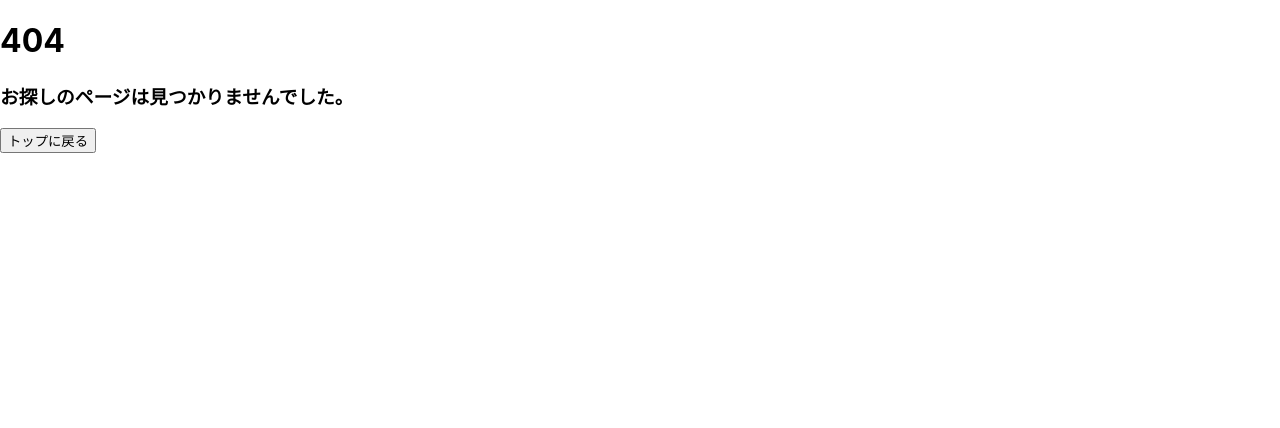
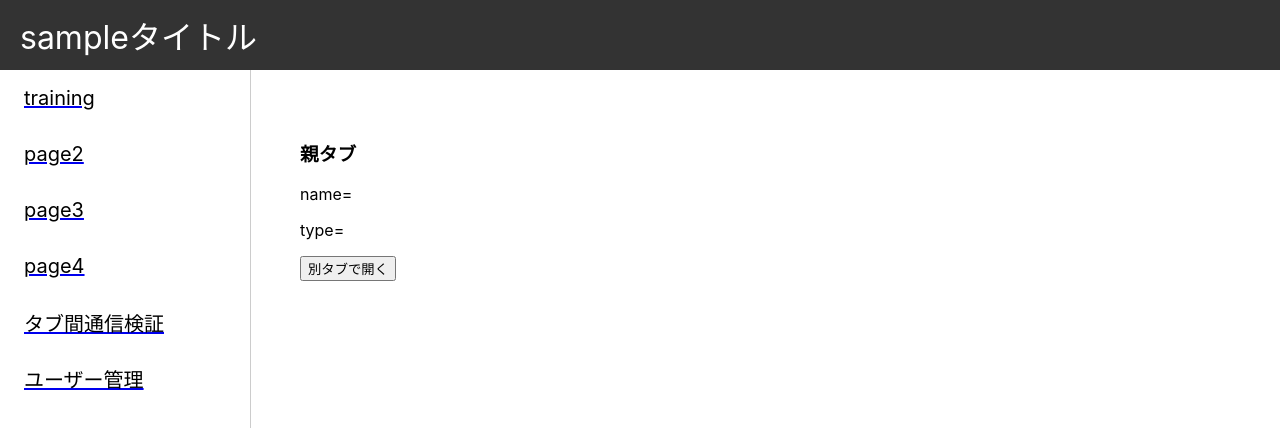
Before and after one commit to Snails8/go-api, a React (Create React App) app in the folder frontend/: page /parent-tab in a window 1280 px wide. Before the commit this address had no page. Shown: the top 428 px of the page. Built offline with nearby package versions, Linux system fonts and the light colour scheme.

Commit message:
add: Tab間通信検証用のページ作成

```diff
--- a/frontend/src/RouterConfig.tsx
+++ b/frontend/src/RouterConfig.tsx
@@ -8,6 +8,8 @@ import { NotFound } from "./pages/NotFound/notFound";
 import { SamplePage3 } from "./pages/pageC";
 import { SamplePage4, SamplePage4Child1, SamplePage4Child2, SamplePage4Child3 } from "./pages/pageD";
 import { Users } from "./pages/Users/Users";
+import { ChildTabPage } from "./pages/Tabs/ChildTab";
+import { ParentTabPage } from "./pages/Tabs/ParentTab";
 
 
 export const RouterConfig:React.VFC =() => {
@@ -27,6 +29,8 @@ export const RouterConfig:React.VFC =() => {
           </Route>
           <Route path="*" element={<NotFound />} />
           <Route path="users" element={<Users />} />
+          <Route path="parent-tab" element={<ParentTabPage />} />
+          <Route path="child-tab" element={<ChildTabPage />} />
         </Routes>
       </BrowserRouter>
     </>
--- a/frontend/src/components/organisms/Sidebar/Sidebar.tsx
+++ b/frontend/src/components/organisms/Sidebar/Sidebar.tsx
@@ -29,6 +29,11 @@ export const Sidebar: React.FC = ({
                     <div className={ `${styles.sidebar_text}`} >page4</div>
                 </div>
             </Link>
+            <Link to="parent-tab">
+                <div className={ `${styles.sidebar_item}` }>
+                    <div className={ `${styles.sidebar_text}`} >タブ間通信検証</div>
+                </div>
+            </Link>
             <Link to="users">
                 <div className={ `${styles.sidebar_item}` }>
                     <div className={ `${styles.sidebar_text}`} >ユーザー管理</div>
--- /dev/null
+++ b/frontend/src/pages/Tabs/ChildTab.tsx
@@ -0,0 +1,22 @@
+import React from "react";
+import { useSearchParams } from "react-router-dom";
+import { BasePage } from "../../components/templates/BasePage/BasePage";
+
+export const ChildTabPage:React.FC =() => {
+
+    const [searchParams] = useSearchParams()
+
+    const query1 = searchParams.get("name")
+    const query2 = searchParams.get("type");
+
+    return (
+        <>
+        <BasePage>
+            <h3>子タブ</h3>
+            <p>name={query1}</p>
+            <p>type={query2}</p>
+            <button onClick={() => window.open("page3")}>別タブで開く</button>
+        </BasePage>
+        </>
+    )
+}
--- /dev/null
+++ b/frontend/src/pages/Tabs/ParentTab.tsx
@@ -0,0 +1,22 @@
+import React from "react";
+import { useSearchParams } from "react-router-dom";
+import { BasePage } from "../../components/templates/BasePage/BasePage";
+
+export const ParentTabPage:React.FC =() => {
+
+    const [searchParams] = useSearchParams()
+
+    const query1 = searchParams.get("name")
+    const query2 = searchParams.get("type");
+
+    return (
+        <>
+        <BasePage>
+            <h3>親タブ</h3>
+            <p>name={query1}</p>
+            <p>type={query2}</p>
+            <button onClick={() => window.open("child-tab")}>別タブで開く</button>
+        </BasePage>
+        </>
+    )
+}
```
